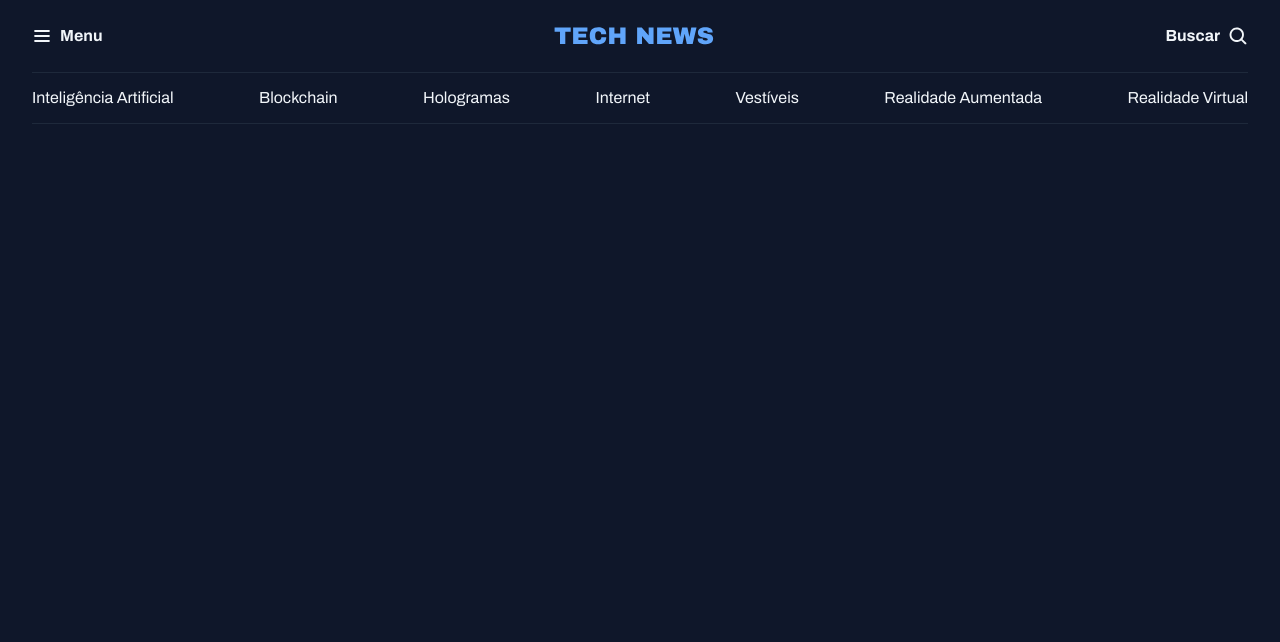
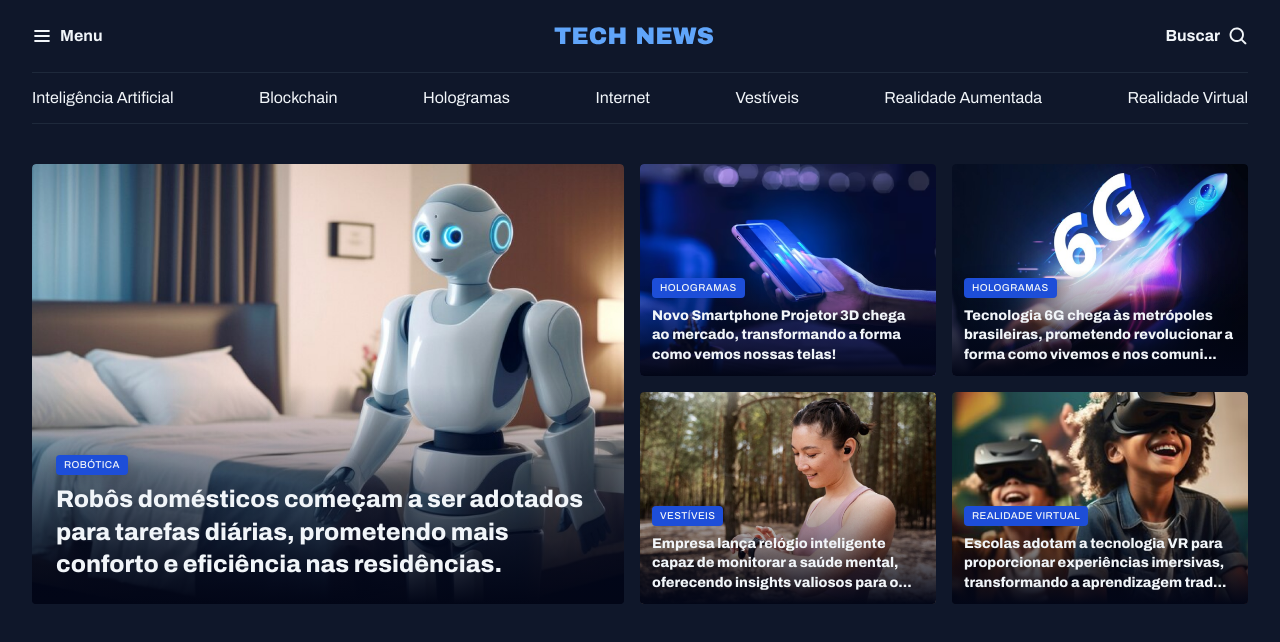
Before and after one commit to vargastm/portal-de-noticias, a plain HTML site: page index.html in a window 1280 px wide. Drawn offline with Linux system fonts and the light colour scheme.

Commit message:
Created de principal section of website

```diff
--- a/assets/styles/global.css
+++ b/assets/styles/global.css
@@ -40,17 +40,29 @@ h1, h2, h3 {
   font: inherit;
 }
 
+img {
+  max-width: 100%;
+}
+
 .container {
   max-width: 1280px;
   padding-inline: 32px;
   margin-inline: auto;
 }
 
-/* utility-first */
-.grid {
-  display: grid;
+main {
+  margin-top: 40px;
 }
 
-.grid-flow-col {
-  grid-auto-flow: column;
+
+.content-tag {
+  display: inline-block;
+  background-color: var(--brand-color-dark);
+  padding: 4px 8px;
+  border-radius: 4px;
+  font: 500 10px/1.2 var(--font-family);
+  text-transform: uppercase;
+  letter-spacing: 0.04em;
+  color: var(--text-color-primary);
+  box-shadow: 0px 4px 16px rgba(2, 6, 23, 0.251);
 }
--- a/assets/styles/index.css
+++ b/assets/styles/index.css
@@ -1,2 +1,4 @@
 @import url(global.css);
+@import url(utility.css);
 @import url(header.css);
+@import url(sections.css);
--- /dev/null
+++ b/assets/styles/sections.css
@@ -0,0 +1,39 @@
+#featured {
+  img {
+    height: 100%;
+    object-fit: cover;
+    border-radius: 4px;
+  }
+
+  figure {
+    border-radius: 4px;
+    overflow: hidden;
+    position: relative;
+
+    &::before {
+      content: "";
+      position: absolute;
+      inset: 0;
+      top: 50%;
+      background: linear-gradient(
+        180deg,
+        transparent 0%,
+        #020617 100%
+      );
+    }
+
+    figcaption {
+      position: absolute;
+      bottom: 0;
+      padding: 24px;
+
+      &:has(.text-lg) {
+        padding: 12px;
+      }
+
+      h2 {
+        margin-top: 8px;
+      }
+    }
+  }
+}
--- /dev/null
+++ b/assets/styles/utility.css
@@ -0,0 +1,32 @@
+/* utility-first */
+.grid {
+  display: grid;
+}
+
+.grid-flow-col {
+  grid-auto-flow: column;
+}
+
+.grid-cols-2 {
+  grid-template-columns: 1fr 1fr;
+}
+
+.gap-16 {
+  gap: 16px
+}
+
+.text-2xl {
+  font: var(--h1);
+}
+
+.text-xl {
+  font: var(--h2);
+}
+
+.text-lg {
+  font: var(--h3);
+}
+
+.text-sm {
+  font: var(--text-sm);
+}
--- a/index.html
+++ b/index.html
@@ -38,5 +38,61 @@
       <a href="#">Realidade Virtual</a>
     </nav>
   </header>
+
+  <main class="container grid">
+    <section id="featured" class="grid grid-flow-col gap-16">
+      <figure>
+        <img src="assets/images/image-01.png" alt="Robôs domésticos começam a ser adotados para tarefas diárias, prometendo mais conforto e eficiência nas residências.">
+
+        <figcaption>
+          <span class="content-tag">Robótica</span>
+          <h2 class="text-2xl">
+            Robôs domésticos começam a ser adotados para tarefas diárias, prometendo mais conforto e eficiência nas residências.
+          </h2>
+        </figcaption>
+      </figure>
+      <div class="grid grid-cols-2 gap-16">
+        <figure>
+          <img src="assets/images/image-02.png" alt="Novo Smartphone Projetor 3D chega ao mercado, transformando a forma como vemos nossas telas!">
+          <figcaption>
+            <span class="content-tag">Hologramas</span>
+            <h2 class="text-lg">
+              Novo Smartphone Projetor 3D chega ao mercado, transformando a forma como vemos nossas telas!
+            </h2>
+          </figcaption>
+        </figure>
+
+        <figure>
+          <img src="assets/images/image-03.png" alt="Tecnologia 6G chega às metrópoles brasileiras, prometendo revolucionar a forma como vivemos e nos comunicamos.">
+          <figcaption>
+            <span class="content-tag">Hologramas</span>
+            <h2 class="text-lg">
+              Tecnologia 6G chega às metrópoles brasileiras, prometendo revolucionar a forma como vivemos e nos comuni...
+            </h2>
+          </figcaption>
+        </figure>
+
+        <figure>
+          <img src="assets/images/image-04.png" alt="Empresa lança relógio inteligente capaz de monitorar a saúde mental, oferecendo insights valiosos para o bem-estar pessoal.">
+          <figcaption>
+            <span class="content-tag">Vestíveis</span>
+            <h2 class="text-lg">
+              Empresa lança relógio inteligente capaz de monitorar a saúde mental, oferecendo insights valiosos para o...
+            </h2>
+          </figcaption>
+        </figure>
+
+        <figure>
+          <img src="assets/images/image-05.png" alt="Escolas adotam a tecnologia VR para proporcionar experiências imersivas, transformando a aprendizagem tradicional.">
+          <figcaption>
+            <span class="content-tag">Realidade virtual</span>
+            <h2 class="text-lg">
+              Escolas adotam a tecnologia VR para proporcionar experiências imersivas, transformando a aprendizagem trad...
+            </h2>
+          </figcaption>
+        </figure>
+      </div>
+    </section>
+  </main>
 </body>
 </html>
```
